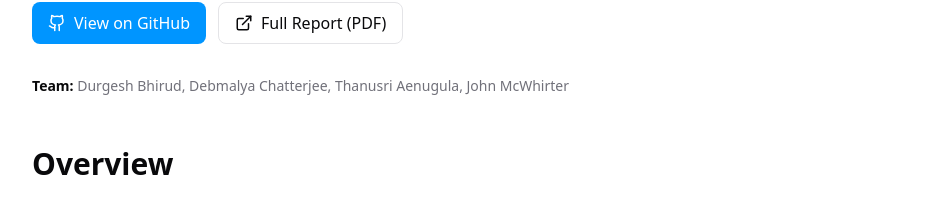
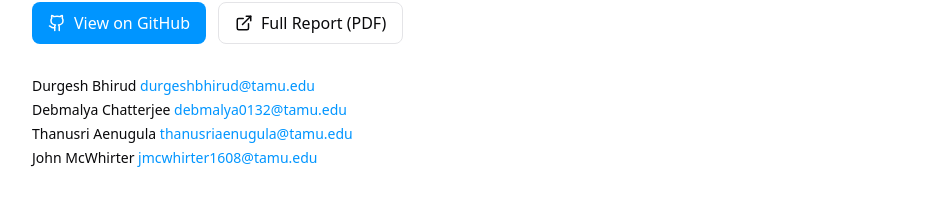
Before and after one commit to JohnMcWhirter10/personal-website, a Next.js app: page /ecen-758-dbpedia in a window 1280 px wide. Shown: the part 259-468 px from the top of the page, without its empty margins (176-1103 px from the left). Built offline with nearby package versions, Linux system fonts and the light colour scheme.

Commit message:
ECEN-758: Contact and tweaks

```diff
--- a/app/(ecen-758)/ecen-758-dbpedia/page.tsx
+++ b/app/(ecen-758)/ecen-758-dbpedia/page.tsx
@@ -56,8 +56,44 @@ export default function DBpediaProjectPage() {
 
 					{/* Team members */}
 					<div className='text-sm text-muted-foreground'>
-						<strong className='text-foreground'>Team:</strong> Durgesh Bhirud, Debmalya Chatterjee, Thanusri
-						Aenugula, John McWhirter
+						<ul className='mt-2 space-y-1 list-none pl-0'>
+							<li>
+								<span className='text-foreground'>Durgesh Bhirud</span>{' '}
+								<a
+									href='mailto:durgeshbhirud@tamu.edu'
+									className='text-primary hover:underline'
+								>
+									durgeshbhirud@tamu.edu
+								</a>
+							</li>
+							<li>
+								<span className='text-foreground'>Debmalya Chatterjee</span>{' '}
+								<a
+									href='mailto:debmalya0132@tamu.edu'
+									className='text-primary hover:underline'
+								>
+									debmalya0132@tamu.edu
+								</a>
+							</li>
+							<li>
+								<span className='text-foreground'>Thanusri Aenugula</span>{' '}
+								<a
+									href='mailto:thanusriaenugula@tamu.edu'
+									className='text-primary hover:underline'
+								>
+									thanusriaenugula@tamu.edu
+								</a>
+							</li>
+							<li>
+								<span className='text-foreground'>John McWhirter</span>{' '}
+								<a
+									href='mailto:jmcwhirter1608@tamu.edu'
+									className='text-primary hover:underline'
+								>
+									jmcwhirter1608@tamu.edu
+								</a>
+							</li>
+						</ul>
 					</div>
 				</div>
 
@@ -70,7 +106,7 @@ export default function DBpediaProjectPage() {
 			{/* Footer */}
 			<footer className='border-t border-border mt-16 py-8'>
 				<div className='container mx-auto px-4 max-w-4xl text-center text-sm text-muted-foreground'>
-					<p>© {new Date().getFullYear()} John McWhirter. Texas A&M University.</p>
+					<p>© {new Date().getFullYear()} John McWhirter.</p>
 				</div>
 			</footer>
 
--- a/app/(ecen-758)/ecen-758-dbpedia/report.mdx
+++ b/app/(ecen-758)/ecen-758-dbpedia/report.mdx
@@ -69,4 +69,4 @@ This project demonstrates that NLP offers a spectrum of tools—from lightweight
 
 **Technologies:** Python, PyTorch, HuggingFace Transformers, scikit-learn, LIME
 
-**Code:** [View full implementation on GitHub](https://github.com/YOUR_USERNAME/ecen758-dbpedia-project)
+**Code:** [View full implementation on GitHub](https://github.com/jmcwhirter1608/ecen-758-project)
```
